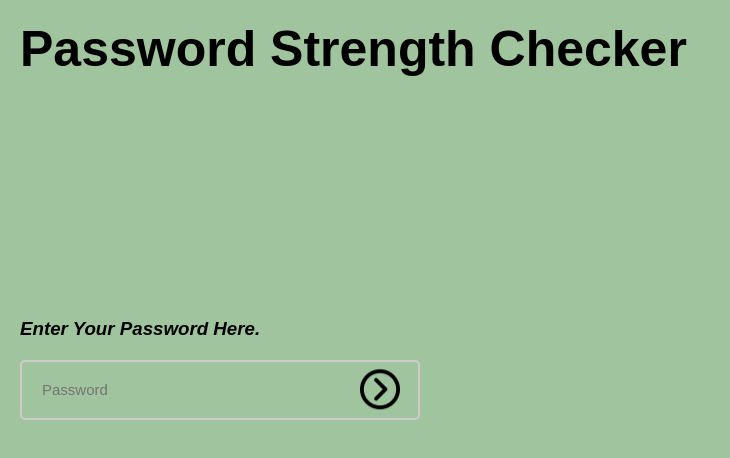
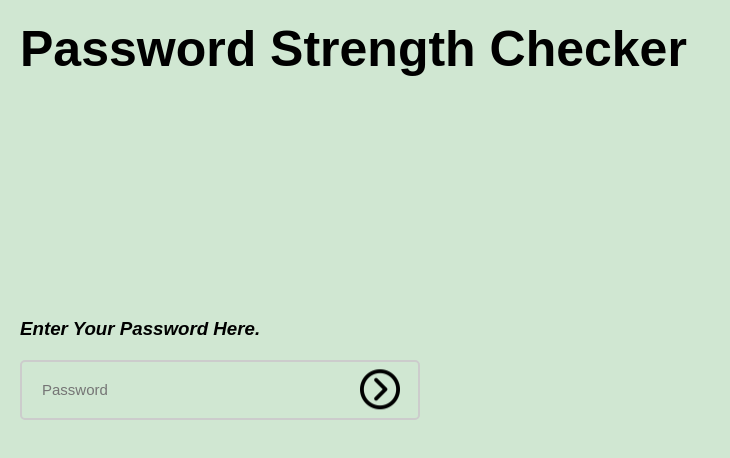
Before and after one commit to imaadi04/Password-strength-Checker, a plain HTML site: page index.html in a window 1280 px wide. Shown: the whole page, without its empty margins (0-730 px from the left). Drawn offline with Linux system fonts and the light colour scheme.

Commit message:
Update styles.css

```diff
--- a/styles.css
+++ b/styles.css
@@ -13,7 +13,7 @@
 .container{
    height: 100vh;
    width: 100%;
-   background:#A0C49D;
+   background:#D0E7D2;
    align-items: center;
 }
 .input-box{
```
